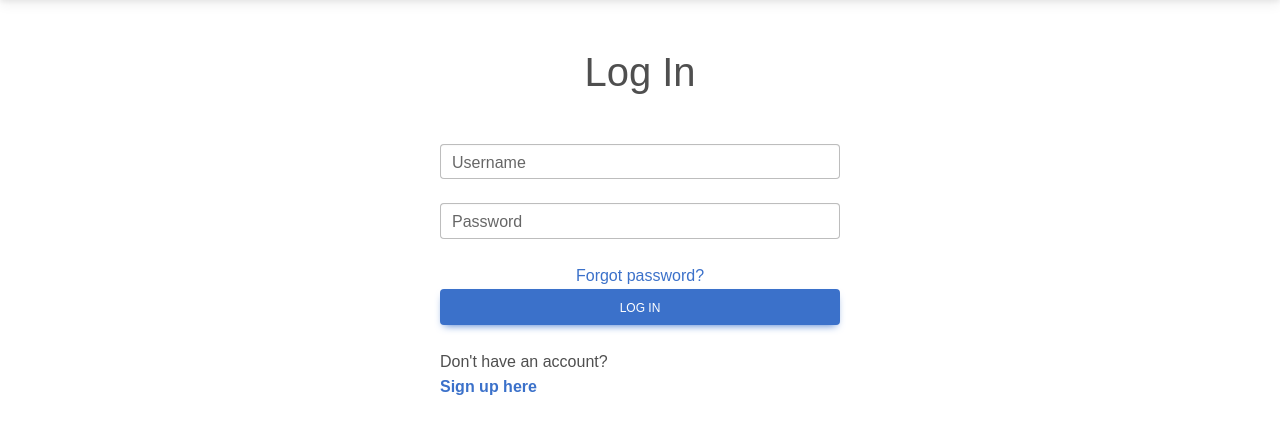
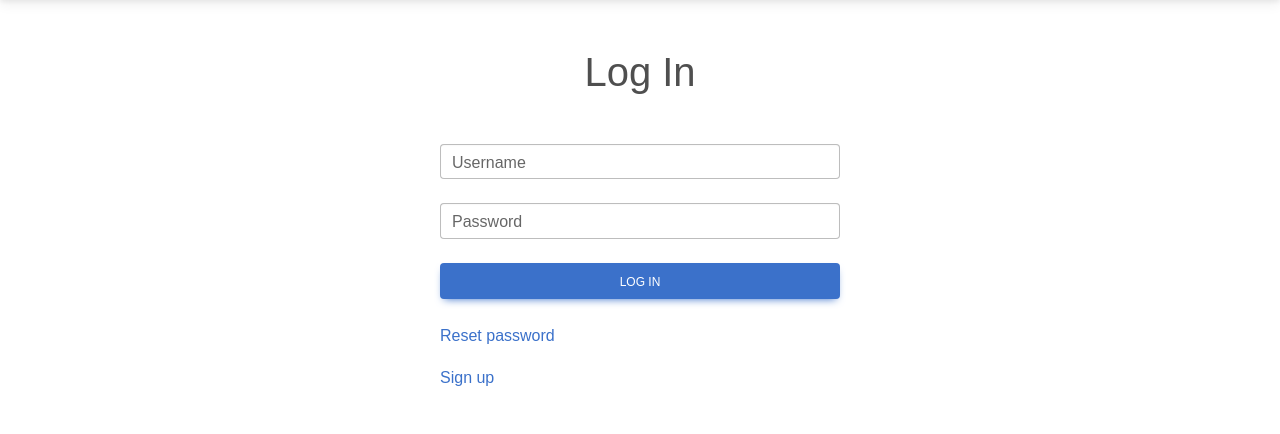
Before and after one commit to COMP208-Team-16-2022-23/Group-Project-Code, a Flask app: page /auth/login in a window 1280 px wide. Shown: the part 59-493 px from the top of the page. Run offline with Flask 2, Linux system fonts and the light colour scheme; some libraries are stand-ins or nearby versions; some web fonts are replaced.

Commit message:
[enhance] login interface improve

```diff
--- a/templates/auth/login.html
+++ b/templates/auth/login.html
@@ -24,13 +24,11 @@
             <input type="password" name="password" id="password" class="form-control" required/>
             <label class="form-label" for="password">Password</label>
         </div>
-        <div class="text-center">
-            <!-- Simple link -->
-            <a href="{{ url_for('auth.forgot_password') }}">Forgot password?</a>
-        </div>
         <button type="submit" class="btn btn-primary btn-block mb-4">Log In</button>
     </form>
-    <p>Don't have an account? <br><a href="{{ url_for('auth.register') }}"><b>Sign up here</b></a></p>
-    <!--forget password-->
+
+    <a href="{{ url_for('auth.forgot_password') }}">  Reset password</a></p>
+    <a href="{{ url_for('auth.register') }}">  Sign up</a> </p>
+
 </div>
 {% endblock %}
```
Also changed, not shown: 1 other file.
